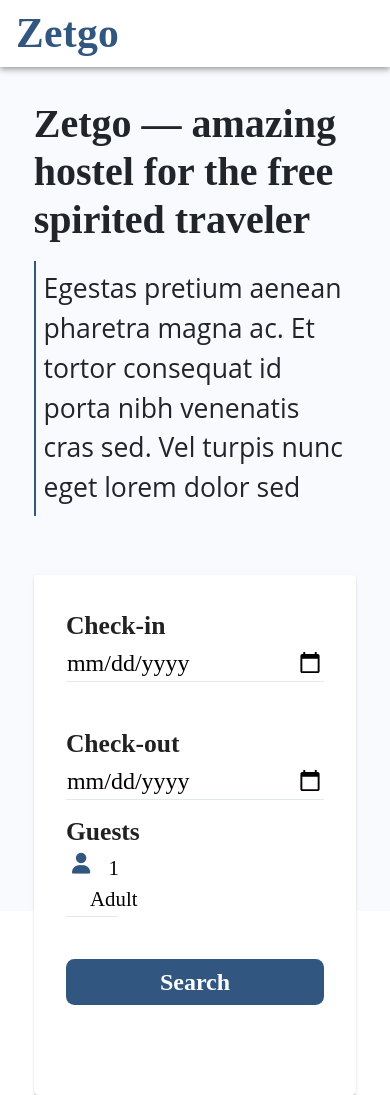
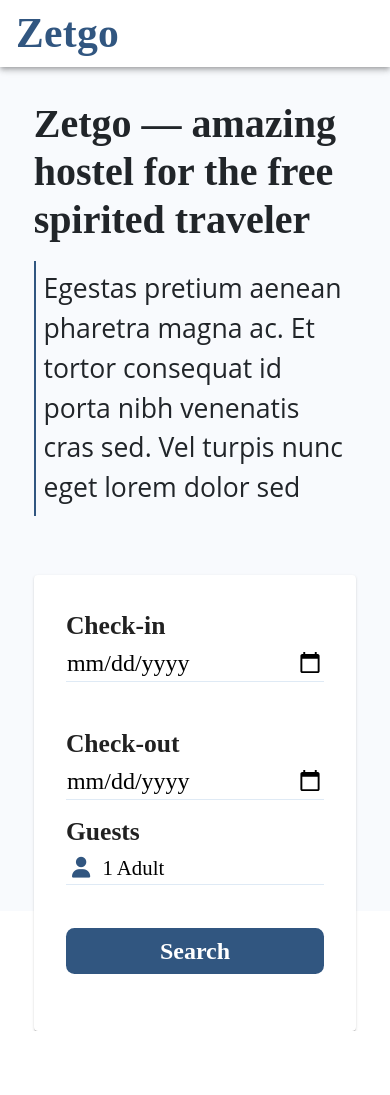
Before and after one commit to KhushiMittal16/zetgo, a React (Create React App) app: page / in a window 390 px wide. After the commit the page ends 1031 px from the top, so only its background shows below. Built offline with nearby package versions, Linux system fonts and the light colour scheme.

Commit message:
new commit

```diff
--- a/src/CSS/main.css
+++ b/src/CSS/main.css
@@ -44,11 +44,9 @@ h1{
 }
 
 input{
-    /* width: 100%; */
     border: none;
     border-bottom: solid 1px #DFEAF5;
     font-size: 150%;
-    /* margin-right: 10px; */
 }
 
 input:focus-visible{
@@ -71,7 +69,7 @@ form{
 }
 
 .dropdownMenu{
-    width: 100%;
+    width: 113%;
     display: flex;
     border: none;
     border-bottom: 1px solid #DFEAF5;
@@ -86,7 +84,7 @@ form{
 
 .search{
     height: 15%;
-    padding: 2% 12%;
+    padding: 2% 10%;
     background-color: #315680;
     /* width: 40%; */
     border: none;
@@ -106,7 +104,7 @@ form{
 
 i{
     margin-top: 2%;
-    margin-right: -2%;
+    margin-right: 3%;
     color: #315680;
 }
 
@@ -142,9 +140,9 @@ i{
     margin-right: 20%;
 }
 
-.guests{
-    width: 20%;
-}
+/* .guests{
+    width: 30%;
+} */
 
 @media screen and (max-width:428px){
     form{
@@ -168,6 +166,7 @@ i{
     .search{
         width: 100%;
         margin:5vh 0px;
+        margin-bottom: 1vh;
         display: flex;
         align-items: center;
         justify-content: center;
@@ -186,4 +185,21 @@ i{
         border-bottom: 1px solid #DFEAF5;
         background-color: #fff;
     }
+
+
+    .listitem1{
+        width: 110%;
+        display: flex;
+        justify-content: space-between;
+        /* padding: 2%; */
+    }
+
+
+    .listitem2{
+        width: 110%;
+        display: flex;
+        justify-content: space-between;
+        /* padding: 2%; */
 }
+
+}
```
